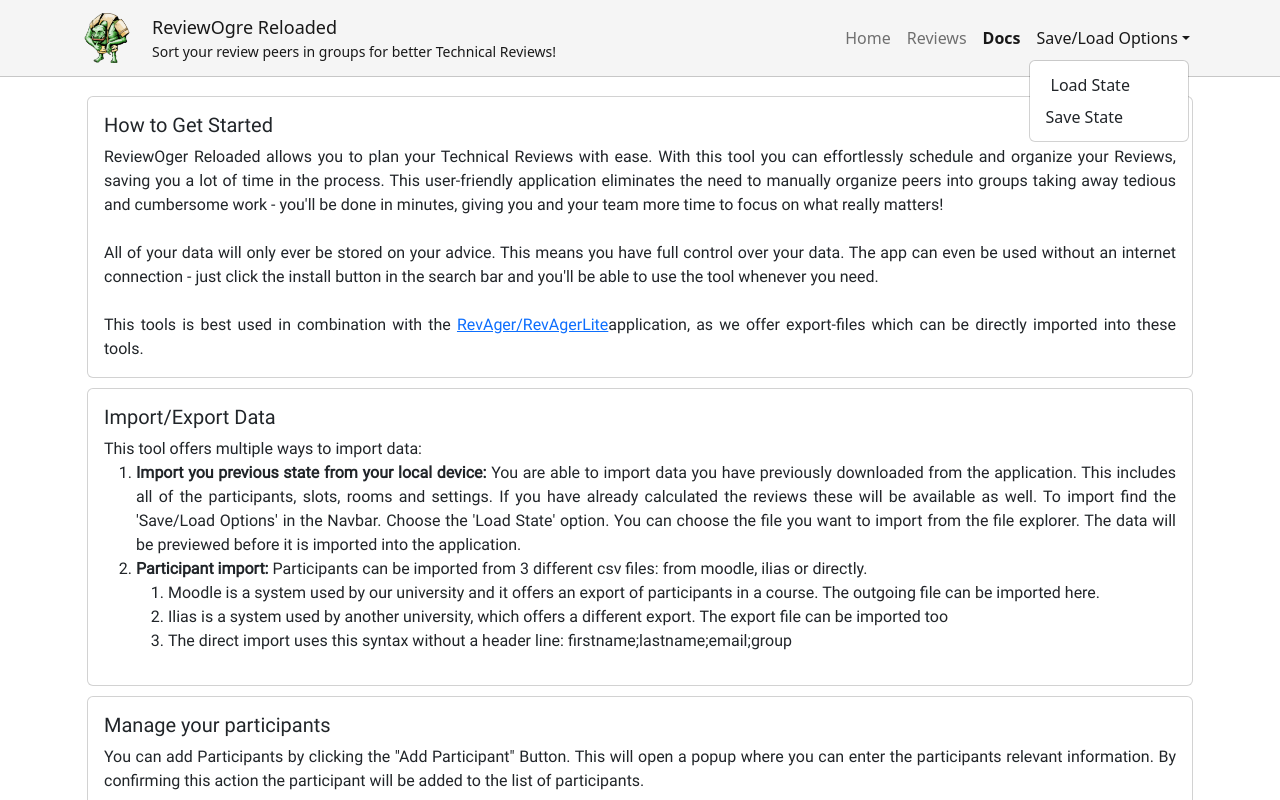
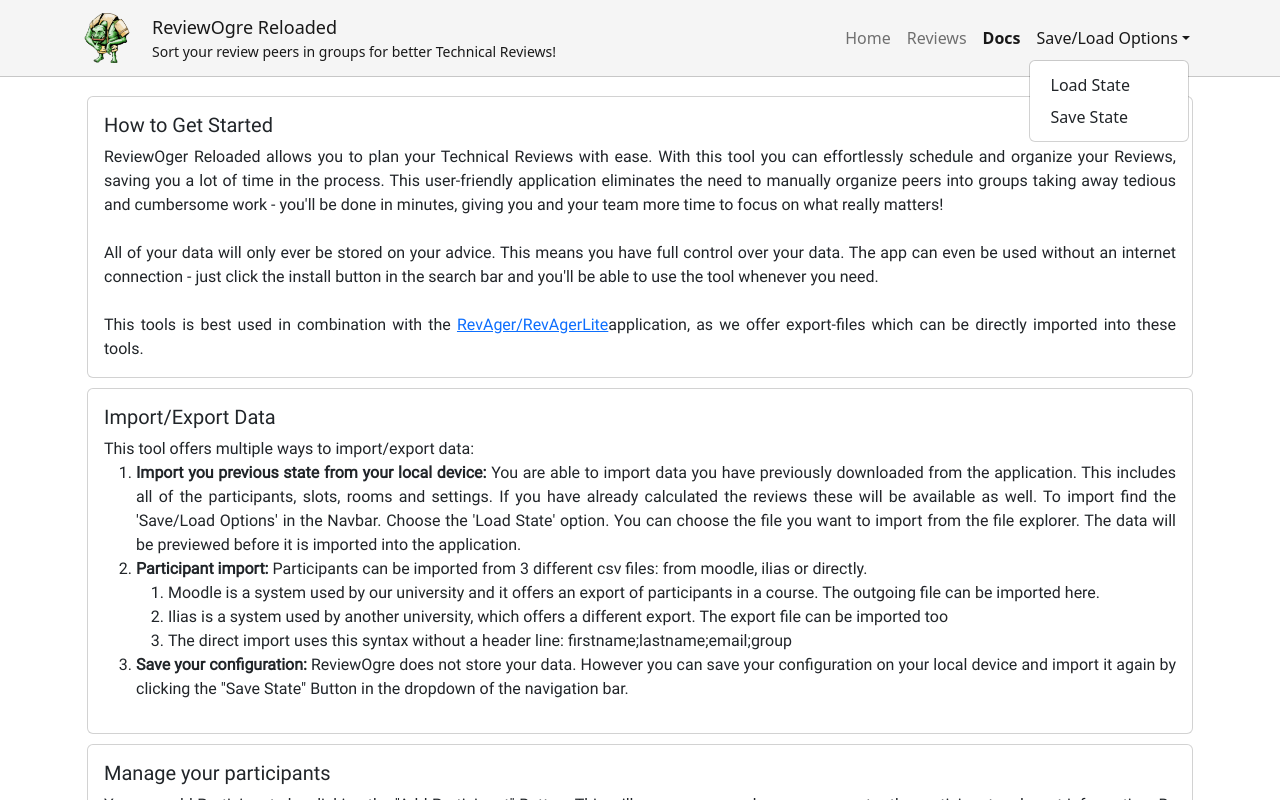
Before and after one commit to RichardWuensch/ReviewOgre, a React (Vite) app: page /docs in a window 1280 px wide. Both pictures are taken after a click on the button "Save/Load Options". Shown: the top 800 px of the page. Built offline with nearby package versions, Linux system fonts and the light colour scheme.

Commit message:
chore: fix styling of navbar dropdown and enhance docu of import/export

```diff
--- a/src/components/shared/navbar/CustomNavbar.jsx
+++ b/src/components/shared/navbar/CustomNavbar.jsx
@@ -151,9 +151,9 @@ function CustomNavbar () {
                       <NavDropdown title="Save/Load Options" id="basic-nav-dropdown">
                           <CustomIconButton
                               as="div"
-                              toolTip={''}
+                              toolTip={'Load preconfigured data into ReviewOgre'}
                               place={'right'}
-                              routeSection={'import'}>
+                              routeSection={'load-state'}>
                               <NavDropdown.Item onClick={() => document.getElementById('file-input-config').click()}>Load State</NavDropdown.Item>
                               <input type="file"
                                      id="file-input-config"
@@ -162,7 +162,13 @@ function CustomNavbar () {
                                      onChange={() => { loadStateIntoLocalObjects(event); }}
                                      accept='application/json'/>
                           </CustomIconButton>
-                          <NavDropdown.Item onClick={checkForAssignedReviews}>Save State</NavDropdown.Item>
+                          <CustomIconButton
+                              as="div"
+                              toolTip={'Save the current state of your configuration'}
+                              place={'right'}
+                              routeSection={'save-state'}>
+                              <NavDropdown.Item onClick={checkForAssignedReviews}>Save State</NavDropdown.Item>
+                          </CustomIconButton>
                       </NavDropdown>
                   </Nav>
               </Navbar.Collapse>
--- a/src/components/window/docsPage/DocsComponent.jsx
+++ b/src/components/window/docsPage/DocsComponent.jsx
@@ -48,9 +48,9 @@ function DocsComponent () {
                                 <Card.Title>Import/Export Data</Card.Title>
                                 <Card.Text>
                                     <span className={'docs-text'}>
-                                    This tool offers multiple ways to import data:
+                                    This tool offers multiple ways to import/export data:
                                         <ol>
-                                            <li>
+                                            <li id='load-state'>
                                                 <b style={{ fontWeight: 'bold' }}>Import you previous state from your local device: </b>
                                                  You  are able to import data you have
                                                 previously downloaded from the application. This includes all of the participants, slots,
@@ -66,6 +66,11 @@ function DocsComponent () {
                                                     <li>Ilias is a system used by another university, which offers a different export. The export file can be imported too</li>
                                                     <li>The direct import uses this syntax without a header line: firstname;lastname;email;group</li>
                                                 </ol>
+                                            </li>
+                                            <li id='save-state'>
+                                                <b style={{ fontWeight: 'bold' }}>Save your configuration: </b>
+                                                ReviewOgre does not store your data. However you can save your configuration on your local device and import it again
+                                                by clicking the "Save State" Button in the dropdown of the navigation bar.
                                             </li>
                                         </ol>
                                     </span>
```
